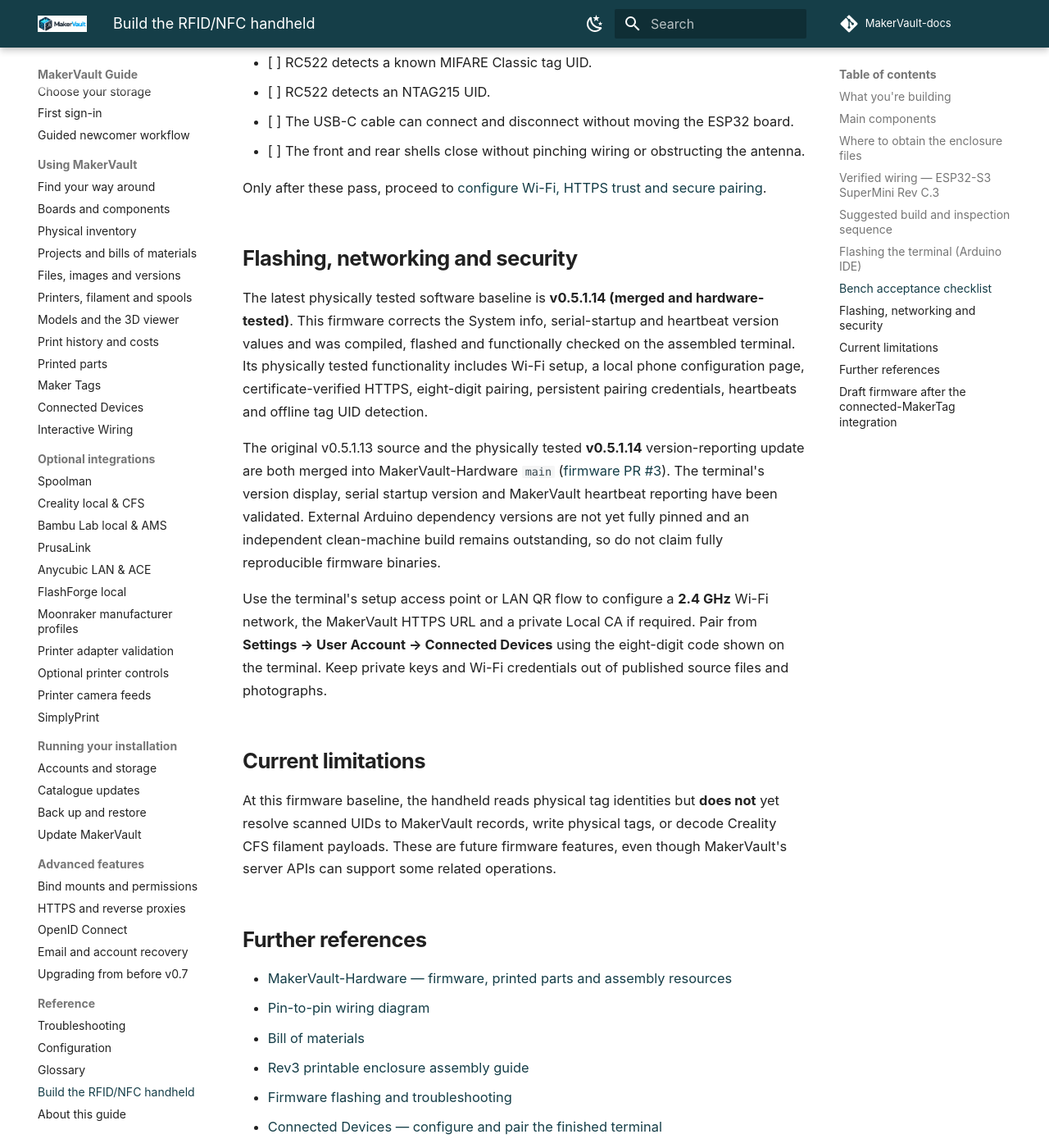
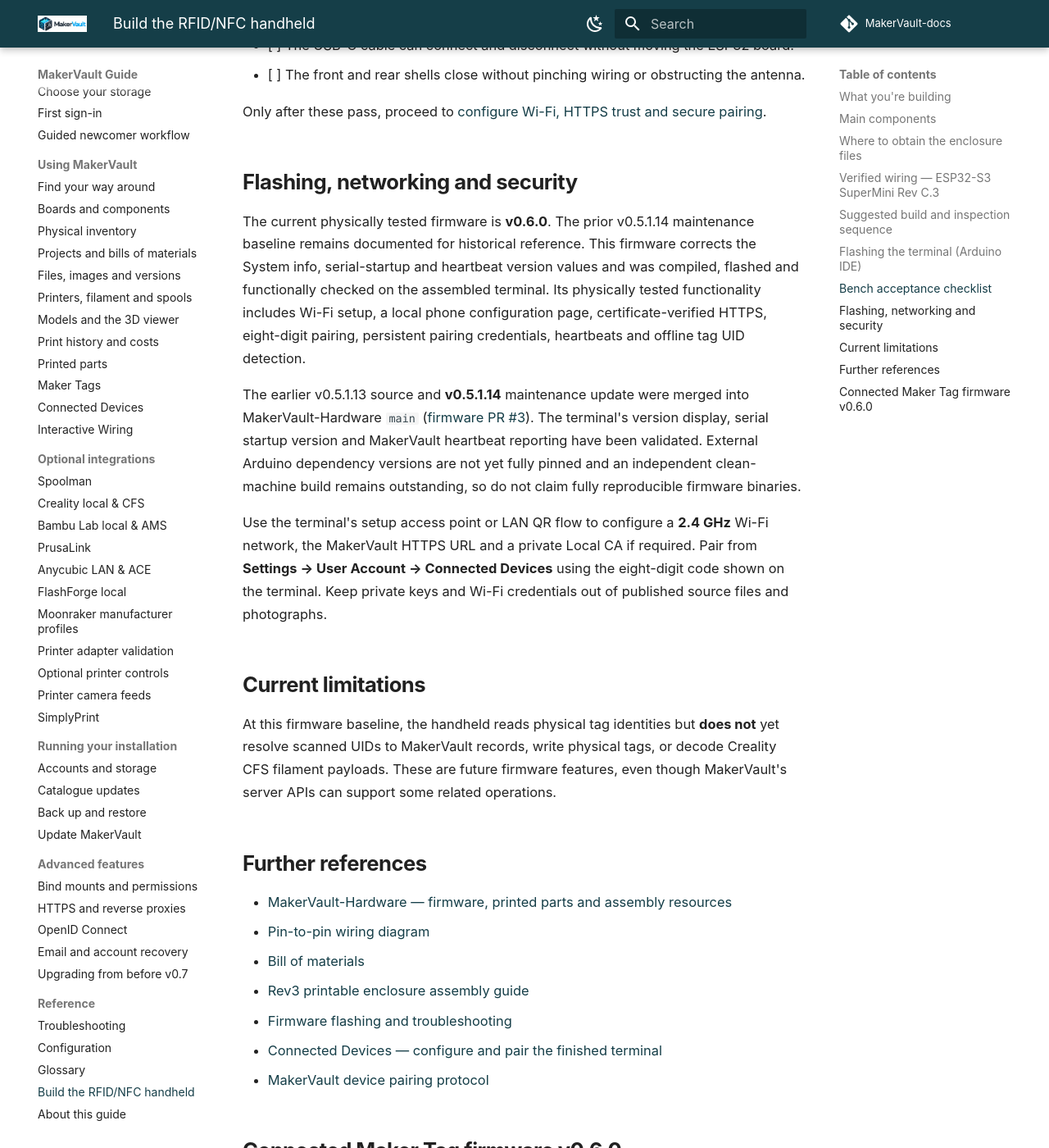
Before and after one commit to gavrd7/MakerVault-docs, an MkDocs documentation site: the page built from docs/guide/reference/rfid-terminal-build.md, in a window 1280 px wide and 1400 px high, scrolled down 5168 px. Shown: the whole window at 82% size. Built offline with MkDocs 1.6.1 and Material for MkDocs 9.7.7, drawn with Linux system fonts in a browser that asks for light colours; comment, search, counter and statistics services are not loaded; some of the changed text lies outside the part shown.

Commit message:
docs: refresh v1.4.0 RFID terminal setup and remove obsolete draft guidance

```diff
--- a/docs/guide/reference/rfid-terminal-build.md
+++ b/docs/guide/reference/rfid-terminal-build.md
@@ -5,7 +5,7 @@
 **Firmware, enclosure designs and build resources:** [gavrd7/MakerVault-Hardware](https://github.com/gavrd7/MakerVault-Hardware).
 
 !!! info "Hardware repository availability"
-    MakerVault-Hardware is **public**, with the released baseline on `main` and draft connected terminal work in PR #6. Until then, the link may show a 404 to visitors without access. **Source, models and instructions are committed to `main`; a pinned clean-machine firmware build and public release have not yet been verified.**
+    MakerVault-Hardware is public and includes current v0.6.0 firmware source, printable enclosure resources and earlier acceptance records. Check the release assets and build guide for installation details.
 
 ## What you're building
 
@@ -32,7 +32,7 @@
 
 ## Where to obtain the enclosure files
 
-Use the **Rev3 printable files** in [MakerVault-Hardware’s enclosure folder](https://github.com/gavrd7/MakerVault-Hardware/tree/main/hardware/rfid-terminal), now merged into the hardware repository's `main` branch. GitHub may show a 404 to readers until the private repository is made public. The design has evolved through several revisions, so do not combine parts from different releases without checking compatibility.
+Use the **Rev3 printable files** in [MakerVault-Hardware’s enclosure folder](https://github.com/gavrd7/MakerVault-Hardware/tree/main/hardware/rfid-terminal), now merged into the hardware repository's `main` branch. The design has evolved through several revisions, so do not combine parts from different releases without checking compatibility.
 
 The assembled design uses a front shell and rear shell, a flush display bezel/carrier, internal RC522 supports, a positive-retention ESP32-S3 mounting arrangement, a button carrier and an encoder knob. The reader antenna faces out through the rear plastic; the USB-C port is accessible at the bottom.
 
@@ -40,7 +40,7 @@
 
 ## Verified wiring — ESP32-S3 SuperMini Rev C.3
 
-These connections were verified against the v0.5.1.13 source and retained in the physically tested **v0.5.1.14** firmware. The TFT and RC522 share the SPI clock/data pins but have different chip-selects.
+These connections use the tested Rev C.3 pinout retained in **v0.6.0** firmware. The TFT and RC522 share the SPI clock/data pins but have different chip-selects.
 
 | Component / function | Module signal | ESP32-S3 |
 |---|---|---|
@@ -74,12 +74,12 @@
 8. **Flash and perform a bench test with the case still open**, then complete final case assembly after the screen, controls and tag detection all pass.
 
 !!! warning "Flash the firmware matched to this Rev C.3 pinout"
-    Use the revision-matched `MakerVault_v0523` sketch with the connections above. The latest physically tested firmware is v0.5.1.14, merged into MakerVault-Hardware `main` via PR #3. Arduino build versions beyond the reported working toolchain have not been independently pinned, so check the complete [firmware installation guide](https://github.com/gavrd7/MakerVault-Hardware/blob/main/firmware/rfid-terminal/FLASHING.md) before flashing. Do not substitute older experimental GPIO layouts.
+    Use the revision-matched `MakerVault_Terminal_Firmware` sketch (firmware v0.6.0) with the connections above. Do not substitute older experimental GPIO layouts.
 
 
 ## Flashing the terminal (Arduino IDE)
 
-1. Obtain the [sketch source folder](https://github.com/gavrd7/MakerVault-Hardware/tree/main/firmware/rfid-terminal/MakerVault_v0523). Keep the `.ino`, headers and bundled QRCode `.c/.h` files together.
+1. Obtain the [sketch source folder](https://github.com/gavrd7/MakerVault-Hardware/tree/main/firmware/rfid-terminal/MakerVault_Terminal_Firmware). Keep the `.ino`, headers and bundled QRCode `.c/.h` files together.
 2. Install Arduino IDE 2.x, add Espressif's ESP32 board package and select **ESP32S3 Dev Module**. The recorded successful development setup used Arduino IDE **2.3.10** and ESP32 core **3.3.12**.
 3. Set **USB CDC On Boot: Enabled**, partition **Huge APP (3MB No OTA / 1MB SPIFFS)** (for the compatible physical flash size), and Serial Monitor **115200** baud. Install the required Adafruit GFX, Adafruit ST7735, Adafruit NeoPixel and MFRC522 libraries and provide the compatible ESP32CertBundle library/header. Exact external-library versions still need a pinned build record.
 4. Plug the terminal in with a USB-C **data** cable, select its serial port, compile/verify, then upload. **Do not use Erase All Flash** on an existing configured/paired terminal; that could remove saved Wi-Fi and trust credentials.
@@ -101,9 +101,9 @@
 
 ## Flashing, networking and security
 
-The latest physically tested software baseline is **v0.5.1.14 (merged and hardware-tested)**. This firmware corrects the System info, serial-startup and heartbeat version values and was compiled, flashed and functionally checked on the assembled terminal. Its physically tested functionality includes Wi-Fi setup, a local phone configuration page, certificate-verified HTTPS, eight-digit pairing, persistent pairing credentials, heartbeats and offline tag UID detection.
+The current physically tested firmware is **v0.6.0**. The prior v0.5.1.14 maintenance baseline remains documented for historical reference. This firmware corrects the System info, serial-startup and heartbeat version values and was compiled, flashed and functionally checked on the assembled terminal. Its physically tested functionality includes Wi-Fi setup, a local phone configuration page, certificate-verified HTTPS, eight-digit pairing, persistent pairing credentials, heartbeats and offline tag UID detection.
 
-The original v0.5.1.13 source and the physically tested **v0.5.1.14** version-reporting update are both merged into MakerVault-Hardware `main` ([firmware PR #3](https://github.com/gavrd7/MakerVault-Hardware/pull/3)). The terminal's version display, serial startup version and MakerVault heartbeat reporting have been validated. External Arduino dependency versions are not yet fully pinned and an independent clean-machine build remains outstanding, so do not claim fully reproducible firmware binaries.
+The earlier v0.5.1.13 source and **v0.5.1.14** maintenance update were merged into MakerVault-Hardware `main` ([firmware PR #3](https://github.com/gavrd7/MakerVault-Hardware/pull/3)). The terminal's version display, serial startup version and MakerVault heartbeat reporting have been validated. External Arduino dependency versions are not yet fully pinned and an independent clean-machine build remains outstanding, so do not claim fully reproducible firmware binaries.
 
 Use the terminal's setup access point or LAN QR flow to configure a **2.4 GHz** Wi-Fi network, the MakerVault HTTPS URL and a private Local CA if required. Pair from **Settings → User Account → Connected Devices** using the eight-digit code shown on the terminal. Keep private keys and Wi-Fi credentials out of published source files and photographs.
 
@@ -122,8 +122,8 @@
 - [MakerVault device pairing protocol](https://github.com/gavrd7/MakerVault/blob/main/docs/CONNECTED_DEVICES_PAIRING.md)
 
 
-## Draft firmware after the connected-MakerTag integration
+## Connected Maker Tag firmware v0.6.0
 
-The published baseline on the hardware repository's main branch retains its historical sketch name. In [hardware PR #6](https://github.com/gavrd7/MakerVault-Hardware/pull/6), the Arduino sketch and its folder have both been renamed to **`MakerVault_Terminal_Firmware`**. Obtain that branch when testing alongside application PR #150, open `firmware/rfid-terminal/MakerVault_Terminal_Firmware/MakerVault_Terminal_Firmware.ino`, and keep all the bundled `.h` and QRCode source files beside the sketch. Follow the branch's [build instructions](https://github.com/gavrd7/MakerVault-Hardware/blob/feature/connected-maker-tag-registration/firmware/rfid-terminal/BUILD.md).
+Firmware v0.6.0 uses `MakerVault_Terminal_Firmware/MakerVault_Terminal_Firmware.ino` and requires MakerVault v1.4.0 for connected Maker Tag workflows. Keep the bundled headers and QRCode source files beside the sketch.
 
 The new functionality includes online MakerTag resolution, UID registration, explicitly confirmed reassignment, cancellation from either device or browser and interrupted-session recovery. It does **not** write NDEF data or Creality CFS sectors. A fresh Verify/Compile and flashing check of the renamed sketch remain release gates; do not assume that passing tests on the historical sketch name validates packaging.
```
